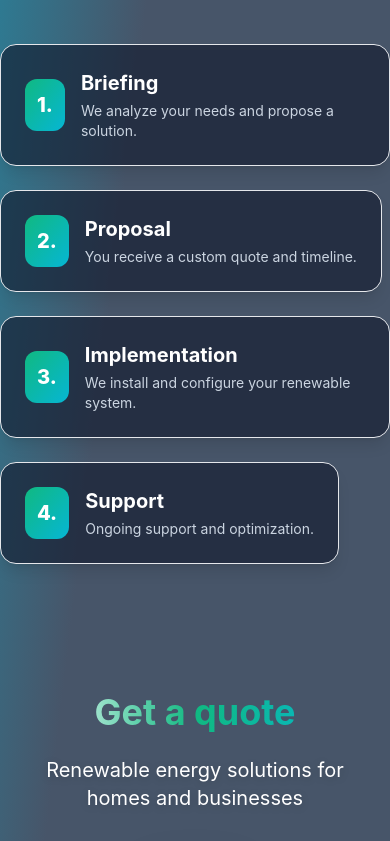
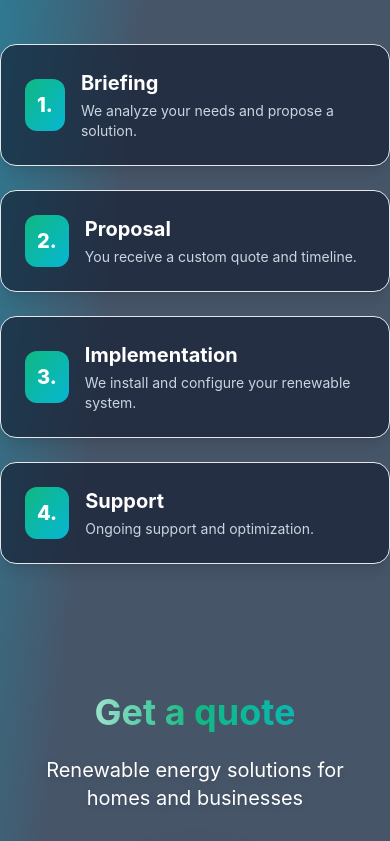
Before and after one commit to miqueasmd/Green-Demo-EcoWatt, a React (Create React App) app: page / in a window 390 px wide. Shown: the part 2009-2850 px from the top of the page. Built offline with nearby package versions, Linux system fonts and the light colour scheme.

Commit message:
update workflow boxes width

```diff
--- a/src/components/LandingPage.jsx
+++ b/src/components/LandingPage.jsx
@@ -250,7 +250,7 @@ export default function LandingPage() {
                   <>
                     {/* Left box */}
                     <div className="w-full md:w-1/2 flex flex-col items-end pr-0 md:pr-8">
-                      <div className="flex items-center gap-4 bg-slate-900/60 border border-[var(--primary)]/20 rounded-2xl p-6 shadow-lg max-w-md">
+                      <div className="flex items-center gap-4 bg-slate-900/60 border border-[var(--primary)]/20 rounded-2xl p-6 shadow-lg w-full md:max-w-md">
                         <div className="bg-gradient-to-br from-[var(--primary)] to-[var(--secondary)] rounded-xl p-3">
                           <span className="text-xl font-extrabold text-white">{idx + 1}.</span>
                         </div>
@@ -275,7 +275,7 @@ export default function LandingPage() {
                       <span className="timeline-connector-right" />
                     </div>
                     <div className="w-full md:w-1/2 flex flex-col items-start pl-0 md:pl-8">
-                      <div className="flex items-center gap-4 bg-slate-900/60 border border-[var(--primary)]/20 rounded-2xl p-6 shadow-lg max-w-md">
+                      <div className="flex items-center gap-4 bg-slate-900/60 border border-[var(--primary)]/20 rounded-2xl p-6 shadow-lg w-full md:max-w-md">
                         <div className="bg-gradient-to-br from-[var(--primary)] to-[var(--secondary)] rounded-xl p-3">
                           <span className="text-xl font-extrabold text-white">{idx + 1}.</span>
                         </div>
```
